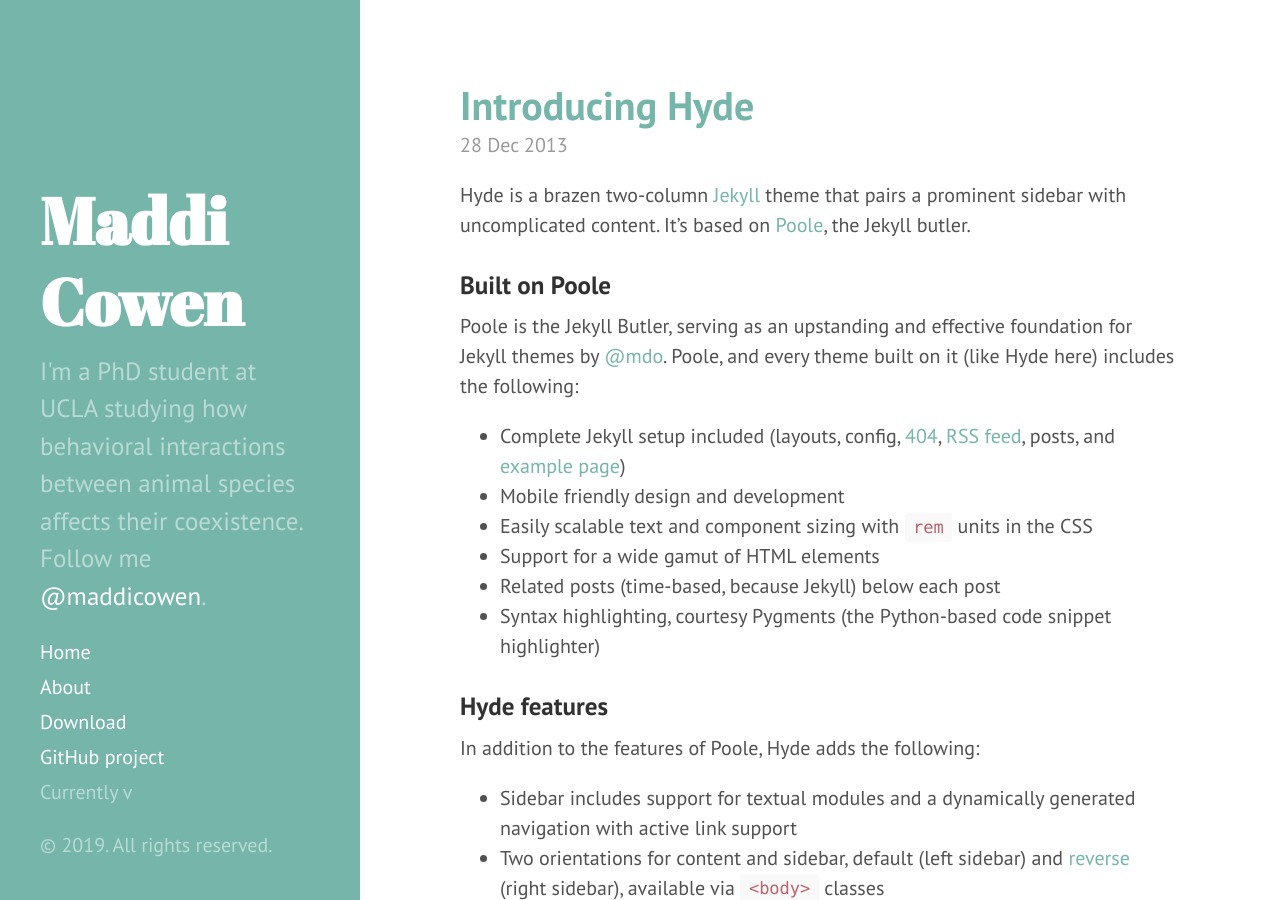
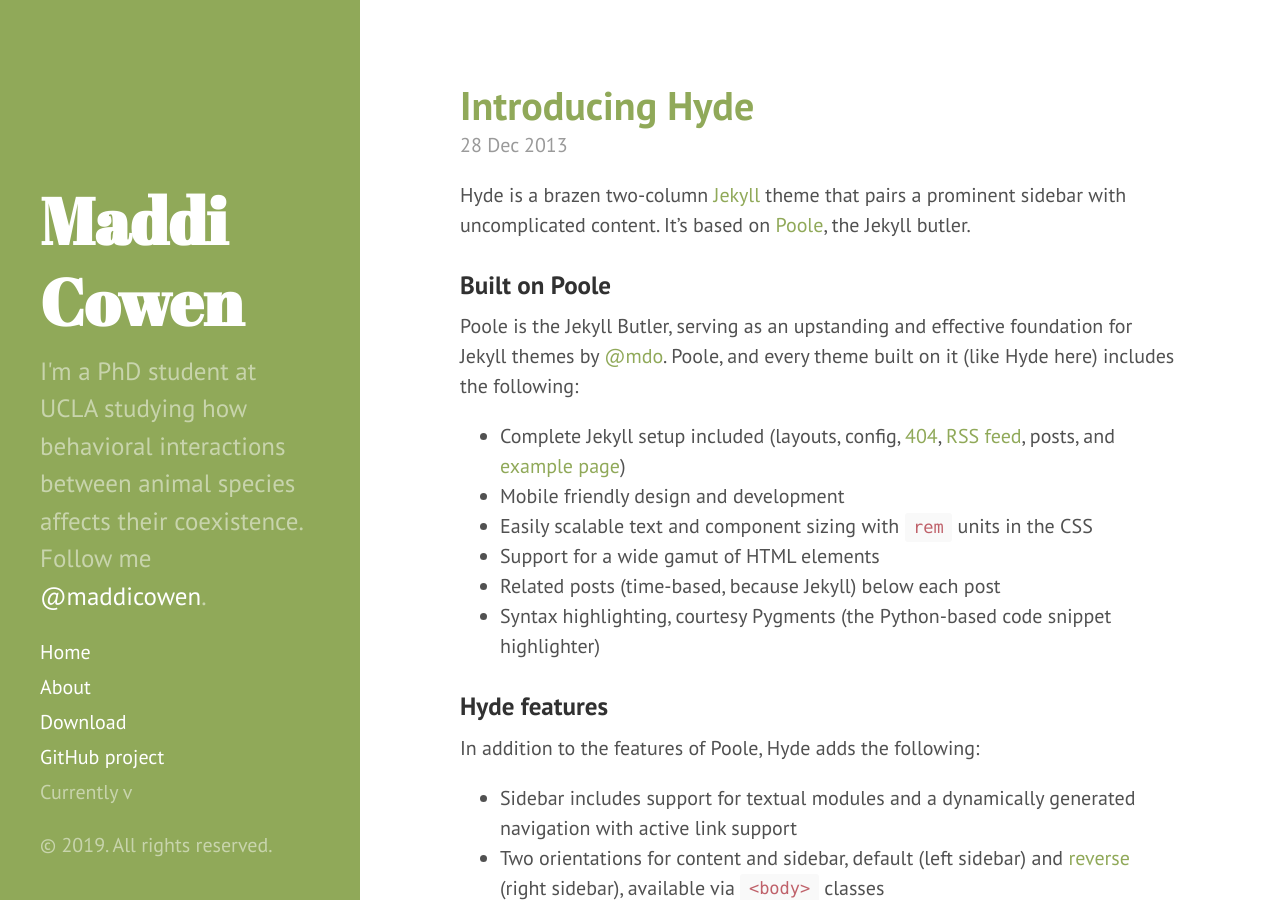
Before and after one commit to madcowen/madcowenold.github.io, a Jekyll site: the page built from index.html, in a window 1280 px wide and 900 px high. Built offline with Jekyll 4.4.1, drawn with Linux system fonts in a browser that asks for light colours; Markdown is read by kramdown in place of the engine named in the settings; the list of posts is cut into pages by our own code.

Commit message:
change theme color

```diff
--- a/_layouts/default.html
+++ b/_layouts/default.html
@@ -3,7 +3,7 @@
 
   {% include head.html %}
 
-  <body class="theme-base-0c">
+  <body class="theme-base-0b">
 
     {% include sidebar.html %}
 
```
